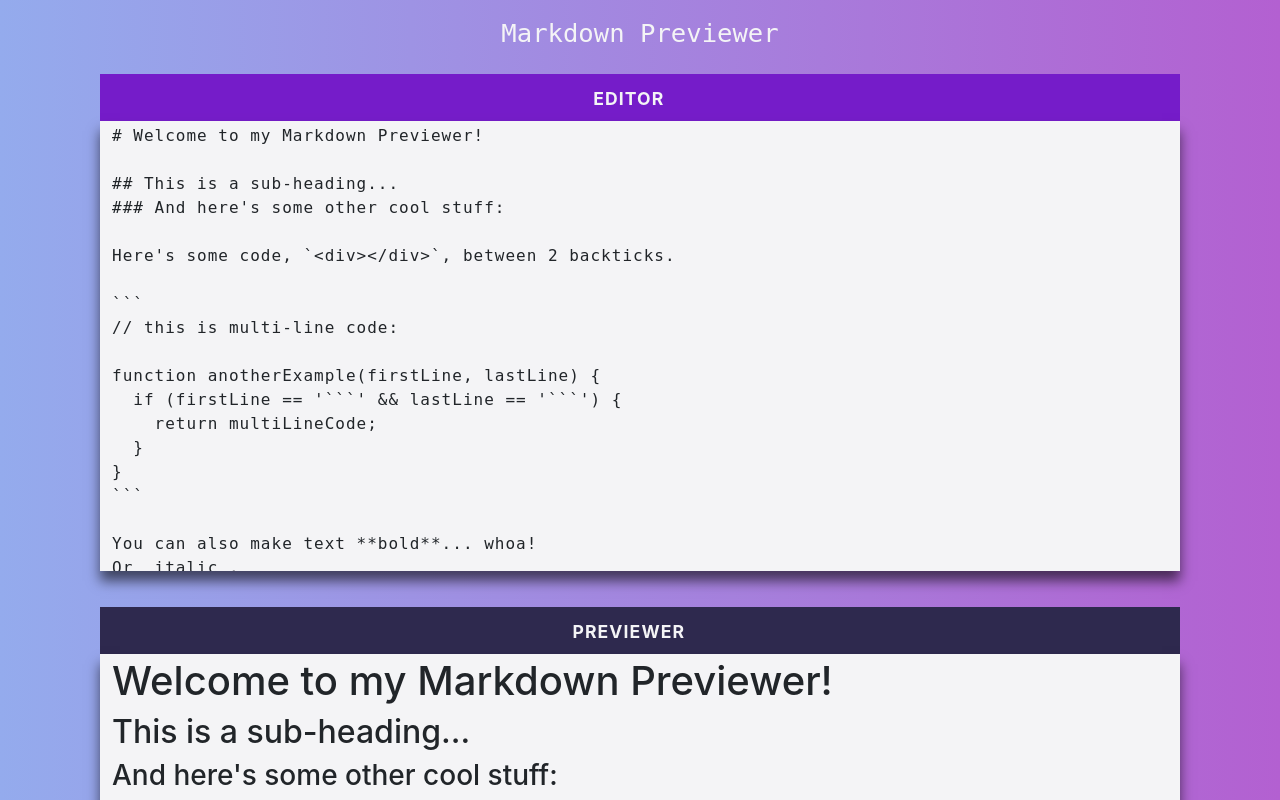
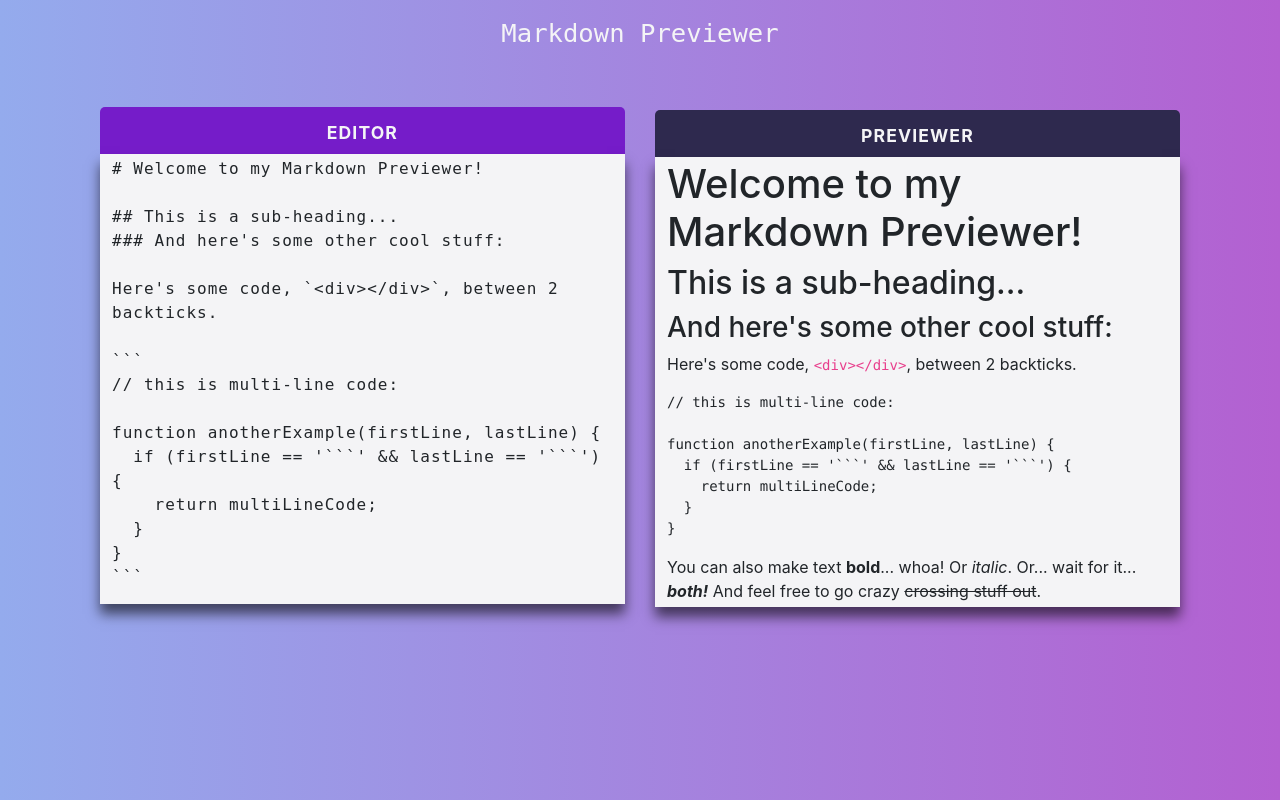
Before and after one commit to jodaz/markdown-previewer, a React (Create React App) app: page / in a window 1280 px wide. Shown: the top 800 px of the page. Built offline with nearby package versions, Linux system fonts and the light colour scheme.

Commit message:
Save changes 1

```diff
--- a/src/App.css
+++ b/src/App.css
@@ -21,10 +21,12 @@
   color: var(--primary-text);
   box-shadow: 0px 10px 12px 0px rgba(0,0,0,0.59);
   padding: 3px 12px;
+  height: 300px;
+  width: 100%;
+  overflow-x: hidden;
+  overflow-y: auto;
 }
   .editor {
-    width: 100%;
-    height: 300px;
     font-family: "Roboto Mono", mono;
     letter-spacing: 1px;
     resize: none;
@@ -33,12 +35,6 @@
     #editor .bar-toggle {
       background: var(--toolbar-one);
     }
-  .previewer {
-    width: 100%;
-    height: 300px;
-    overflow: scroll;
-    overflow-x: hidden;
-  }
     #previewer .bar-toggle {
       background: var(--toolbar-two);
     }
@@ -46,6 +42,7 @@
   font-size: 1.32rem;
   text-transform: uppercase;
   color: var(--text);
+  border-radius: 5px 5px 0 0;
 }
   .bar-toggle .text-wrapper {
     display: inline-block;
@@ -55,10 +52,8 @@
       padding-left: 1.3rem;
     }
 .maximized {
-  height: 0 !important;
-  padding: 0;
+  height: 75px;
   display: block;
-  border: 0;
 }
 
 .bar-toggle {
@@ -81,10 +76,6 @@
   .previewer {
     height: 500px;
   }
-  .maximized {
-    height: 130px !important;
-    padding: 5px 12px;
-  }
   .bar-toggle .text-wrapper {
     width: 96%;
   }
@@ -100,4 +91,9 @@
   .editor {
     height: 450px;
   }
+  .maximized {
+    height: 100px;
+    display: block;
+    width: 50%;
+  }
 }
--- a/src/components/Editor.js
+++ b/src/components/Editor.js
@@ -21,14 +21,14 @@ class Editor extends Component {
   }
 
   render() {
-    const maximized = this.props.maximized ? 'editor maximized' : 'editor';
+    const maximized = this.props.maximized ? 'maximized editor' : 'editor';
 
     return(
-      <div id="editor" className="col-md-12">
+      <div id="editor" className="col-md-6">
         <ComponentHeader
           name='editor'
         />
-        <textarea id="editor" className={maximized}
+        <textarea className={maximized}
           value={this.props.rawText}
           onChange={this.handleChange.bind(this)}
         />
--- a/src/components/Previewer.js
+++ b/src/components/Previewer.js
@@ -18,11 +18,11 @@ class Previewer extends Component {
     const maximized = this.props.maximized ? 'previewer maximized' : 'previewer';
 
     return(
-      <div id="previewer" className="col-md-12">
+      <div id="previewer" className="col-md-6">
         <ComponentHeader
           name="previewer"
         />
-        <div id="preview"
+        <div
           className={maximized}
           dangerouslySetInnerHTML={this.compileMarkdown()}
         />
```
